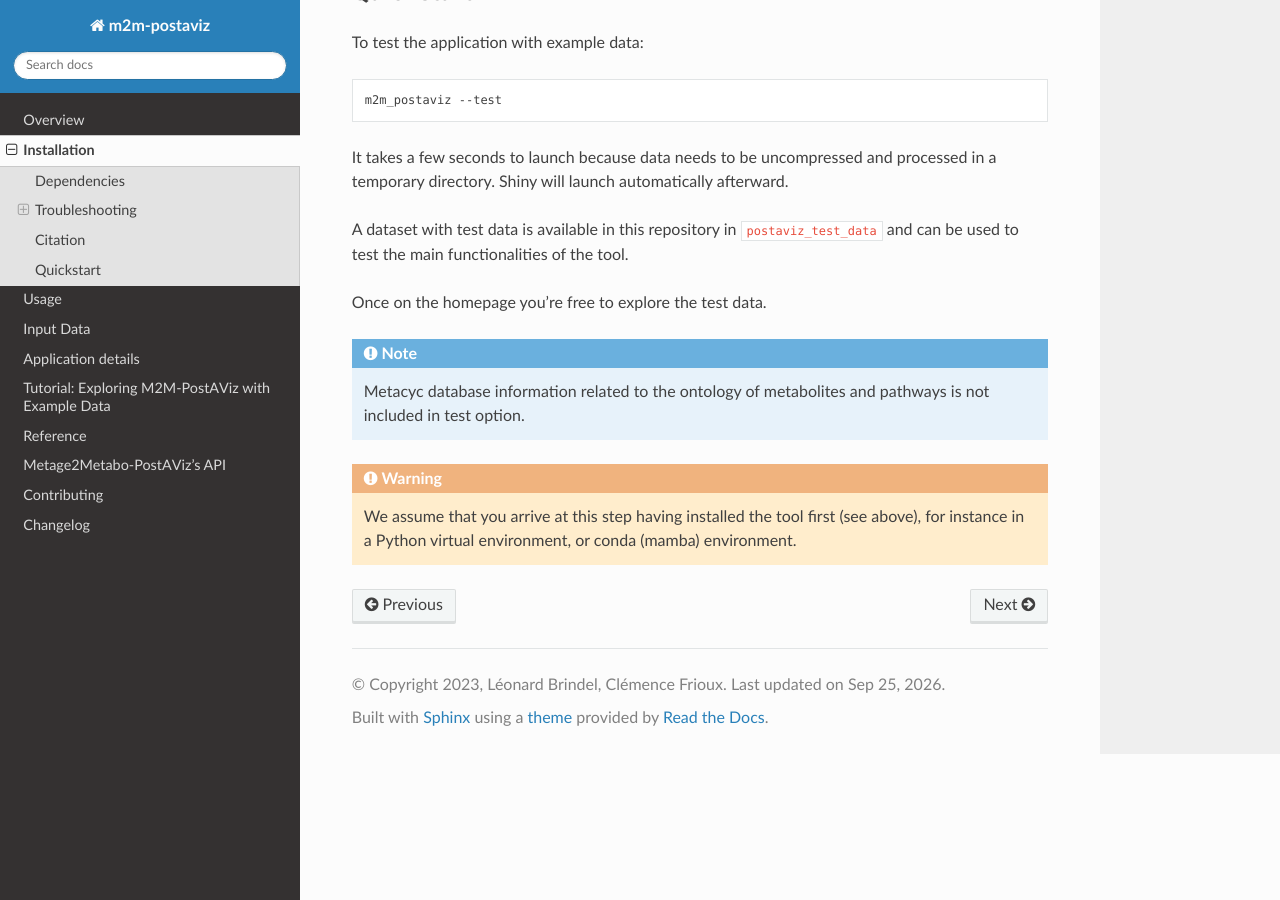
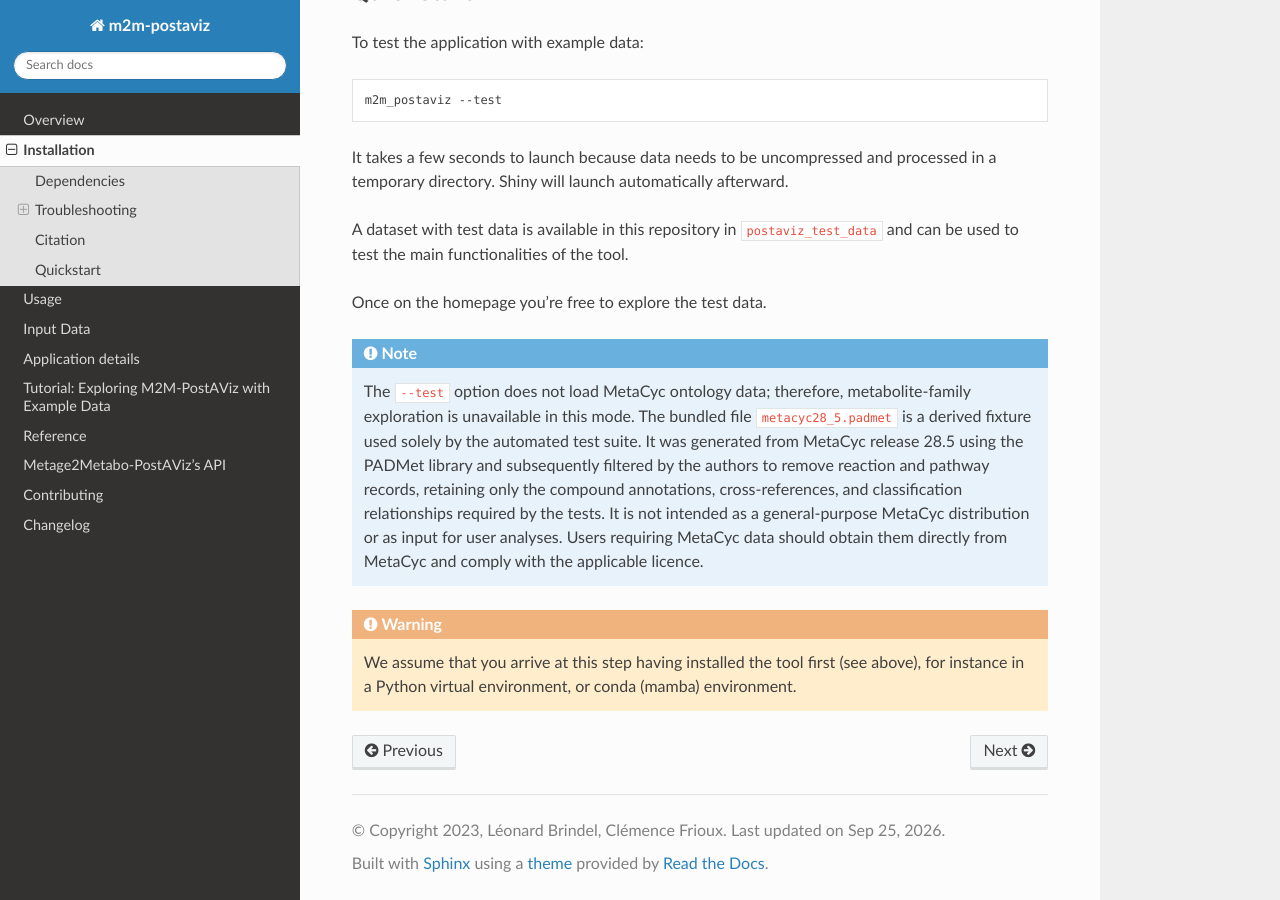
Before and after one commit to AuReMe/metage2metabo-postaviz, a Sphinx documentation site: the page built from docs/installation.rst, in a window 1280 px wide and 900 px high, scrolled down 1958 px. Built offline with Sphinx 7.4.7 and the Read the Docs theme 3.1.0, drawn with Linux system fonts in a browser that asks for light colours.

Commit message:
clarify bundled data file origin for JOSS review #7

```diff
--- a/docs/installation.rst
+++ b/docs/installation.rst
@@ -89,7 +89,16 @@ A dataset with test data is available in this repository in ``postaviz_test_data
 Once on the homepage you're free to explore the test data.
 
 .. note::
-   Metacyc database information related to the ontology of metabolites and pathways is not included in test option.
+    The ``--test`` option does not load MetaCyc ontology data; therefore,
+    metabolite-family exploration is unavailable in this mode. The bundled
+    file ``metacyc28_5.padmet`` is a derived fixture used solely by the
+    automated test suite. It was generated from MetaCyc release 28.5 using
+    the PADMet library and subsequently filtered by the authors to remove
+    reaction and pathway records, retaining only the compound annotations,
+    cross-references, and classification relationships required by the
+    tests. It is not intended as a general-purpose MetaCyc distribution or
+    as input for user analyses. Users requiring MetaCyc data should obtain
+    them directly from MetaCyc and comply with the applicable licence.
 
 .. warning::
    We assume that you arrive at this step having installed the tool first (see above), for instance in a Python virtual environment, or conda (mamba) environment.
```
